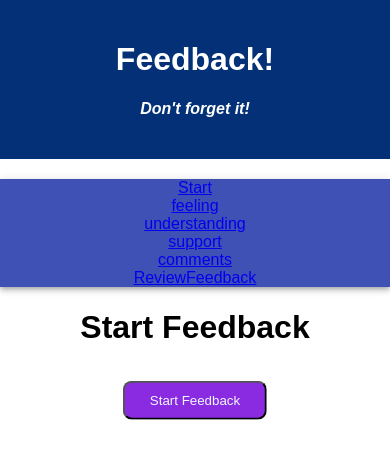
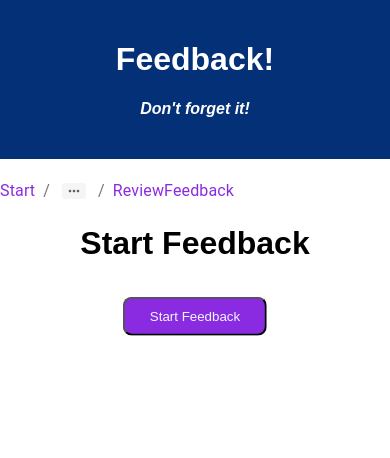
Before and after one commit to Emerfoll/redux-feedback-loop, a React (Create React App) app: page / in a window 390 px wide. Shown: the top 458 px of the page. Built offline with nearby package versions, Linux system fonts and the light colour scheme; the HTML template or start-up script is replaced by a standard one.

Commit message:
more responsive navbar component added to each page.

```diff
--- a/src/components/App/App.css
+++ b/src/components/App/App.css
@@ -22,6 +22,11 @@ h4 {
   font-style: italic;
 }
 
+.navBar {
+  color: blueviolet;
+  text-decoration: none;
+}
+
 .nextBtn {
   display: block;
   margin: 0;
--- a/src/components/App/App.jsx
+++ b/src/components/App/App.jsx
@@ -8,10 +8,13 @@ import Understanding from '../Understanding/Understanding';
 import Support from '../Support/Support';
 import Comments from '../Comments/Comments';
 import ReviewFeedback from '../ReviewFeedback/ReviewFeedback';
-import { AppBar } from '@material-ui/core'
+import { AppBar, Breadcrumbs, Typography } from '@material-ui/core'
 
 function App() {
 
+  const handleClick = () => {
+    console.log('clicked');
+  }
 
 
   return (
@@ -21,14 +24,7 @@ function App() {
           <h1 className='App-title'>Feedback!</h1>
           <h4>Don't forget it!</h4>
         </header>
-        <AppBar position="static" className="appBar">
-          <Link to="/">Start</Link>
-          <Link to="/feeling">feeling</Link>
-          <Link to="/understanding">understanding</Link>
-          <Link to="/support">support</Link>
-          <Link to="/comments">comments</Link>
-          <Link to='/reviewFeedback'>ReviewFeedback</Link>
-        </AppBar>
+
         <div>
 
           <Route path='/' exact component={Start} />
--- a/src/components/Comments/Comments.jsx
+++ b/src/components/Comments/Comments.jsx
@@ -3,6 +3,7 @@ import { useDispatch } from 'react-redux';
 import { useState } from 'react';
 import { Button } from '@material-ui/core';
 import TextField from '@material-ui/core/TextField';
+import NavBar from '../NavBar/NavBar';
 
 
 function Comments(params) {
@@ -21,6 +22,7 @@ function Comments(params) {
 
     return (
         <>
+        <NavBar />
             <h1>Would you like to leave us a comments</h1>
             <form onSubmit={nextSection}>
                 <TextField
@@ -30,9 +32,9 @@ function Comments(params) {
                     value={comments}
                 />
                 <button
-                type="submit"
-                variant="contained"
-                className="nextBtn"
+                    type="submit"
+                    variant="contained"
+                    className="nextBtn"
                 >Next</button>
             </form>
         </>
--- a/src/components/Feeling/Feeling.jsx
+++ b/src/components/Feeling/Feeling.jsx
@@ -4,6 +4,7 @@ import { useState } from 'react';
 import { Button } from '@material-ui/core';
 import TextField from '@material-ui/core/TextField';
 import { makeStyles } from '@material-ui/core/styles';
+import NavBar from '../NavBar/NavBar';
 
 function Feeling(params) {
 
@@ -21,9 +22,11 @@ function Feeling(params) {
 
     return (
         <>
+        <NavBar />
             <h1>How are you feeling today?</h1>
             <form onSubmit={nextSection}>
                 <TextField
+                    required
                     id="standard-number"
                     label="1 - 10"
                     type="number"
--- /dev/null
+++ b/src/components/NavBar/NavBar.jsx
@@ -0,0 +1,21 @@
+import { Breadcrumbs } from "@material-ui/core";
+import { Link } from 'react-router-dom';
+
+function NavBar(params) {
+
+
+    return(
+        <Breadcrumbs maxItems={2} aria-label="breadcrumb" className="navBar">
+          <Link className="navBar" to="/">Start</Link>
+          <Link className="navBar" to="/feeling">Feeling</Link>
+          <Link className="navBar" to="/understanding">Understanding</Link>
+          <Link className="navBar" to="/support">Support</Link>
+          <Link className="navBar" to="/comments">Comments</Link>
+          <Link className="navBar" to='/reviewFeedback'>ReviewFeedback</Link>
+
+
+        </Breadcrumbs>
+    )
+}
+
+export default NavBar;
--- a/src/components/ReviewFeedback/ReviewFeedback.jsx
+++ b/src/components/ReviewFeedback/ReviewFeedback.jsx
@@ -2,6 +2,7 @@ import axios from "axios";
 import { useSelector } from 'react-redux';
 import { useHistory } from 'react-router-dom'
 import { Button } from '@material-ui/core';
+import NavBar from '../NavBar/NavBar';
 
 
 
@@ -55,6 +56,7 @@ function ReviewFeedback(params) {
 
     return (
         <>
+            <NavBar />
             <h1>ReviewFeedback</h1>
 
             <p>Feelings: {review.feeling}</p>
--- a/src/components/Start/Start.jsx
+++ b/src/components/Start/Start.jsx
@@ -1,6 +1,6 @@
 import { useHistory } from 'react-router-dom';
 import { useDispatch } from 'react-redux';
-
+import NavBar from '../NavBar/NavBar';
 
 
 function Start(params) {
@@ -18,6 +18,7 @@ function Start(params) {
 
     return (
         <div>
+            <NavBar />
             <h1>Start Feedback</h1>
             <button className="nextBtn" onClick={startClick}>Start Feedback</button>
         </div>
--- a/src/components/Support/Support.jsx
+++ b/src/components/Support/Support.jsx
@@ -3,6 +3,7 @@ import { useDispatch } from 'react-redux';
 import { useState } from 'react';
 import { Button } from '@material-ui/core';
 import TextField from '@material-ui/core/TextField';
+import NavBar from '../NavBar/NavBar';
 
 function Support(params) {
 
@@ -20,9 +21,11 @@ function Support(params) {
 
     return (
         <>
+        <NavBar />
             <h1>How well are you being support?</h1>
             <form onSubmit={nextSection}>
-            <TextField
+                <TextField
+                    required
                     id="standard-number"
                     label="1 - 10"
                     type="number"
@@ -30,9 +33,9 @@ function Support(params) {
                     value={support}
                 />
                 <button
-                type="submit"
-                variant="contained"
-                className="nextBtn"
+                    type="submit"
+                    variant="contained"
+                    className="nextBtn"
                 >Next</button>
             </form>
         </>
--- a/src/components/Understanding/Understanding.jsx
+++ b/src/components/Understanding/Understanding.jsx
@@ -3,6 +3,7 @@ import { useDispatch } from 'react-redux';
 import { useState } from 'react';
 import { Button } from '@material-ui/core';
 import TextField from '@material-ui/core/TextField';
+import NavBar from '../NavBar/NavBar';
 
 
 function Understanding(params) {
@@ -22,9 +23,11 @@ function Understanding(params) {
 
     return (
         <>
+        <NavBar />
             <h1>How well are you understanding the content?</h1>
             <form onSubmit={nextSection}>
-            <TextField
+                <TextField
+                    required
                     id="standard-number"
                     label="1 - 10"
                     type="number"
@@ -32,9 +35,9 @@ function Understanding(params) {
                     value={understanding}
                 />
                 <button
-                type="submit"
-                variant="contained"
-                className="nextBtn"
+                    type="submit"
+                    variant="contained"
+                    className="nextBtn"
                 >Next</button>
             </form>
         </>
--- a/src/index.js
+++ b/src/index.js
@@ -8,16 +8,11 @@ import { Provider } from 'react-redux';
 import logger from 'redux-logger';
 
 
-const feedbackReducer = (state = {
-    feeling: 0,
-    understanding: 0,
-    support: 0,
-    comments: 'comments'
-}, action) => {
+const feedbackReducer = (state = {}, action) => {
     switch (action.type) {
         case 'NEW_FEEDBACK':
             return {
-                feeling: 0,
+                feeling: null,
                 understanding: 0,
                 support: 0,
                 comments: 'comments'
```
